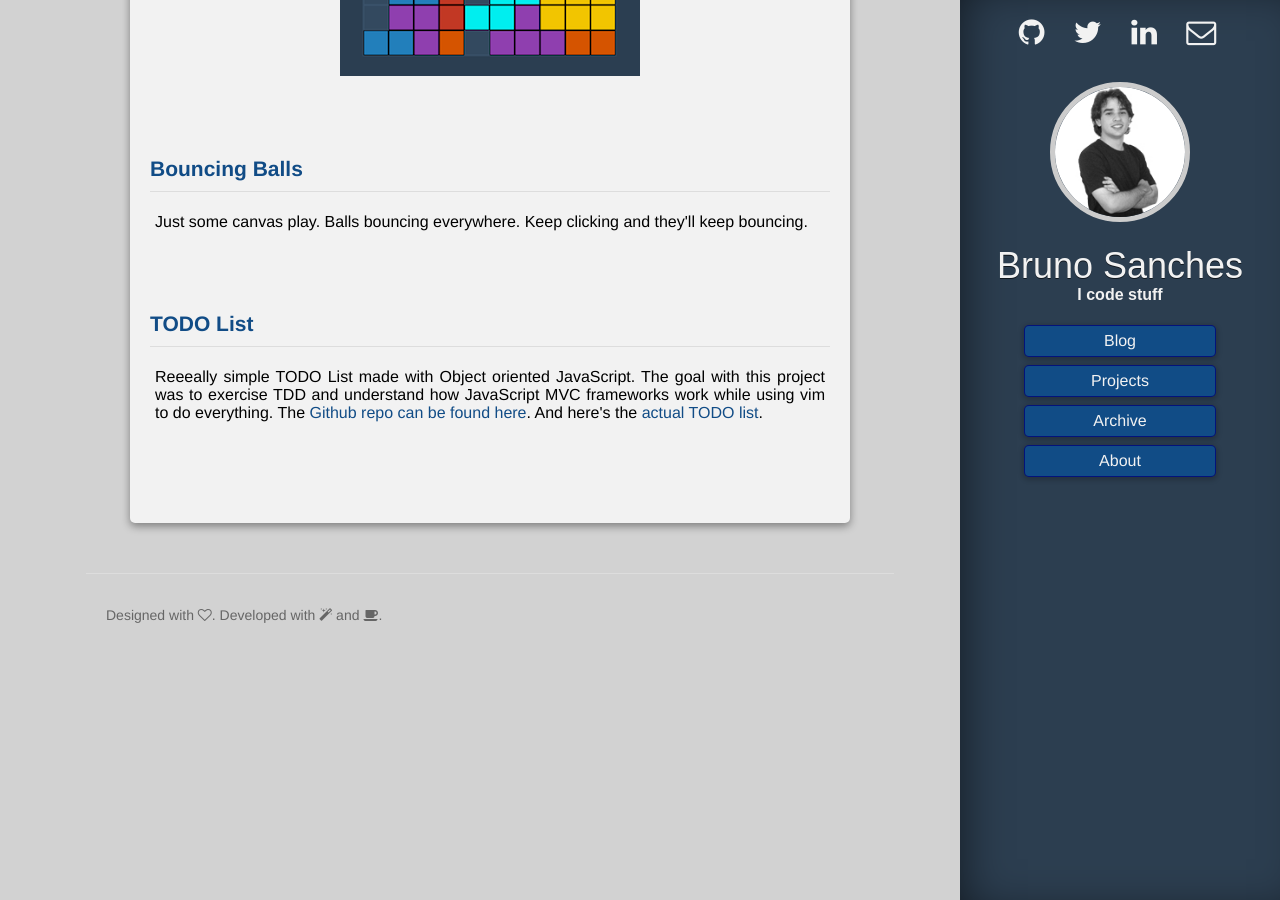
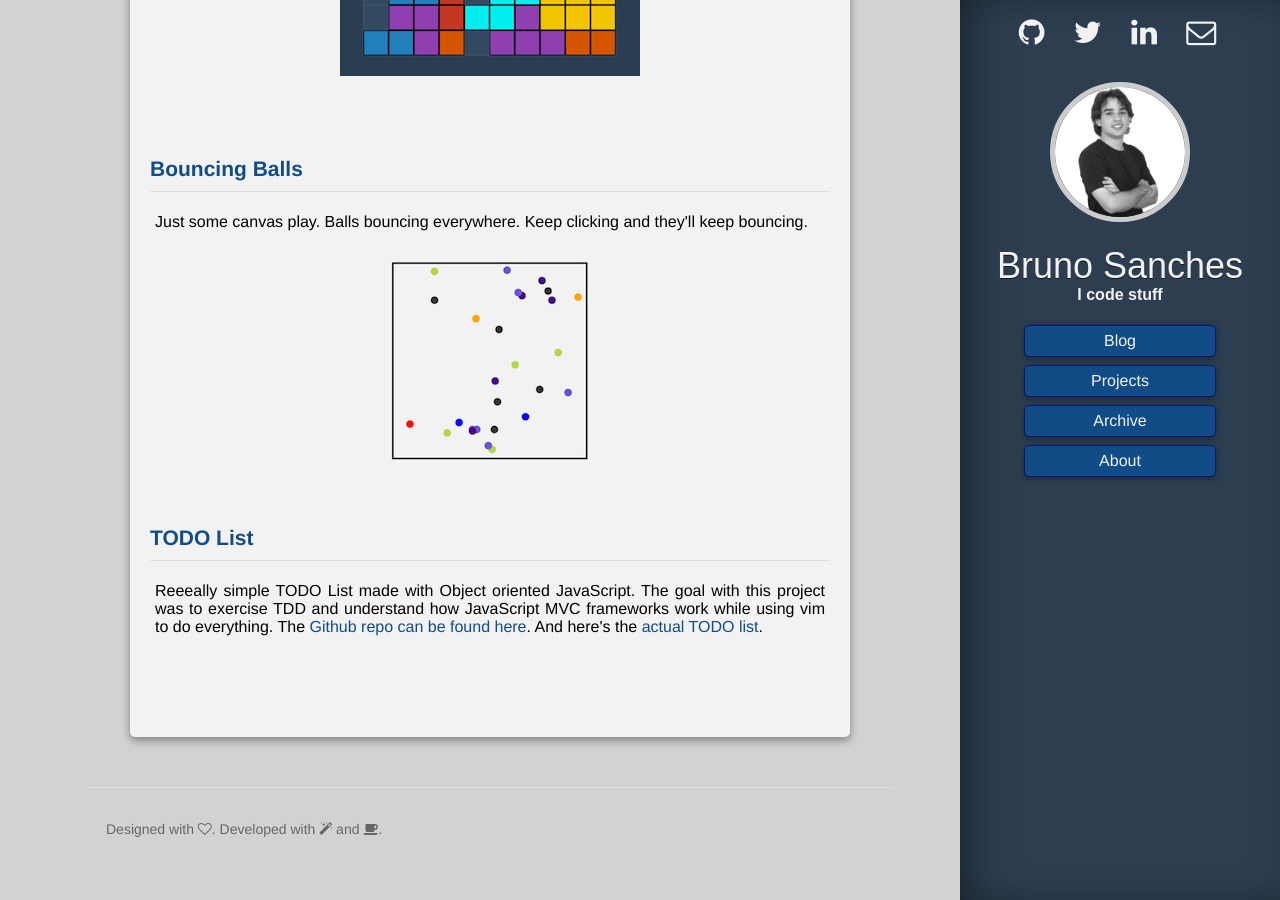
Before and after one commit to brunops/brunops.github.io, a Jekyll site: the page built from projects/index.markdown, in a window 1280 px wide and 900 px high, scrolled down 767 px. Built offline with Jekyll 4.4.1, drawn with Linux system fonts in a browser that asks for light colours; some web fonts are replaced; Markdown is read by kramdown in place of the engine named in the settings.

Commit message:
Add Bouncing Balls image to Projects list

```diff
--- a/projects/index.markdown
+++ b/projects/index.markdown
@@ -18,6 +18,7 @@ title: Projects
     </header>
     <div class="list-item-content">
       <p>Just some canvas play. Balls bouncing everywhere. Keep clicking and they'll keep bouncing.</p>
+      <a href="/projects/bouncing-balls"><img alt="Bouncing Balls" src="/assets/images/bouncing-balls.png"></a>
     </div>
   </li>
   <li class="list-item">
```
Also changed, not shown: assets/images/bouncing-balls.png (added).
